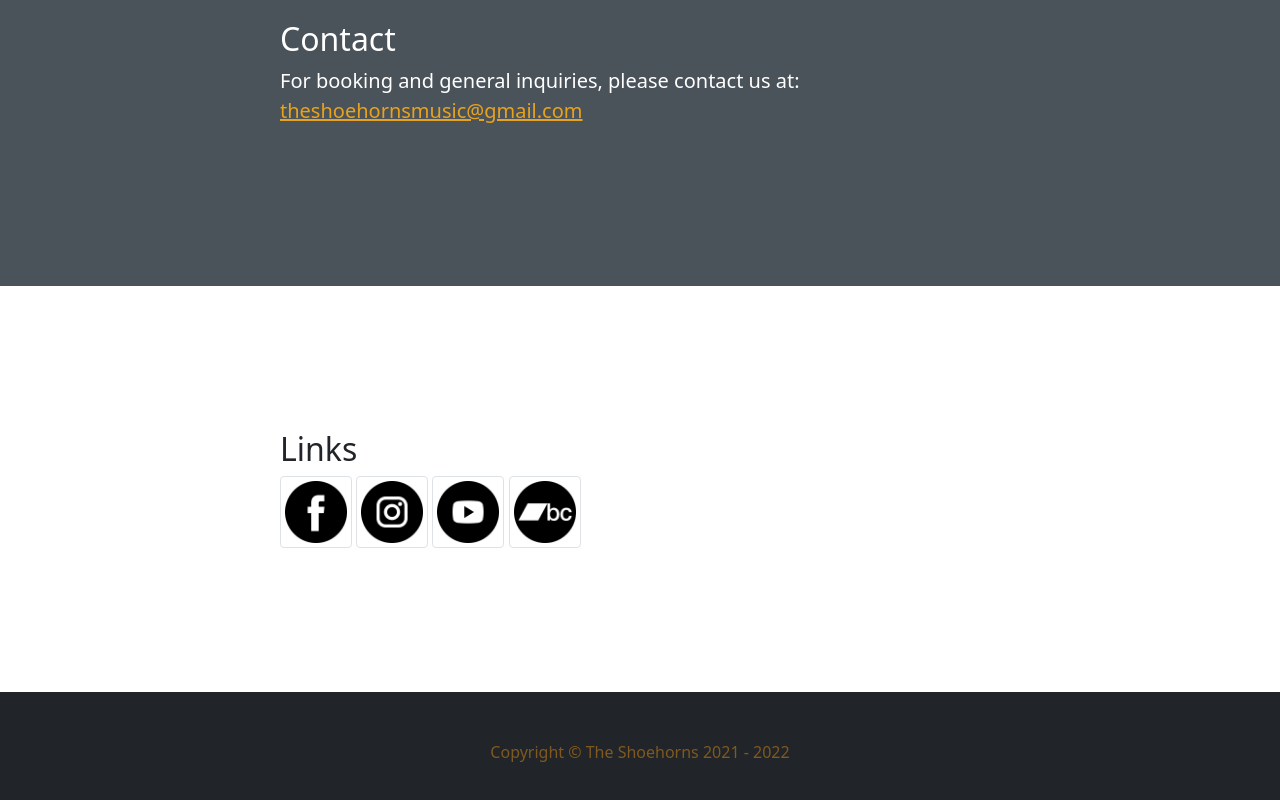
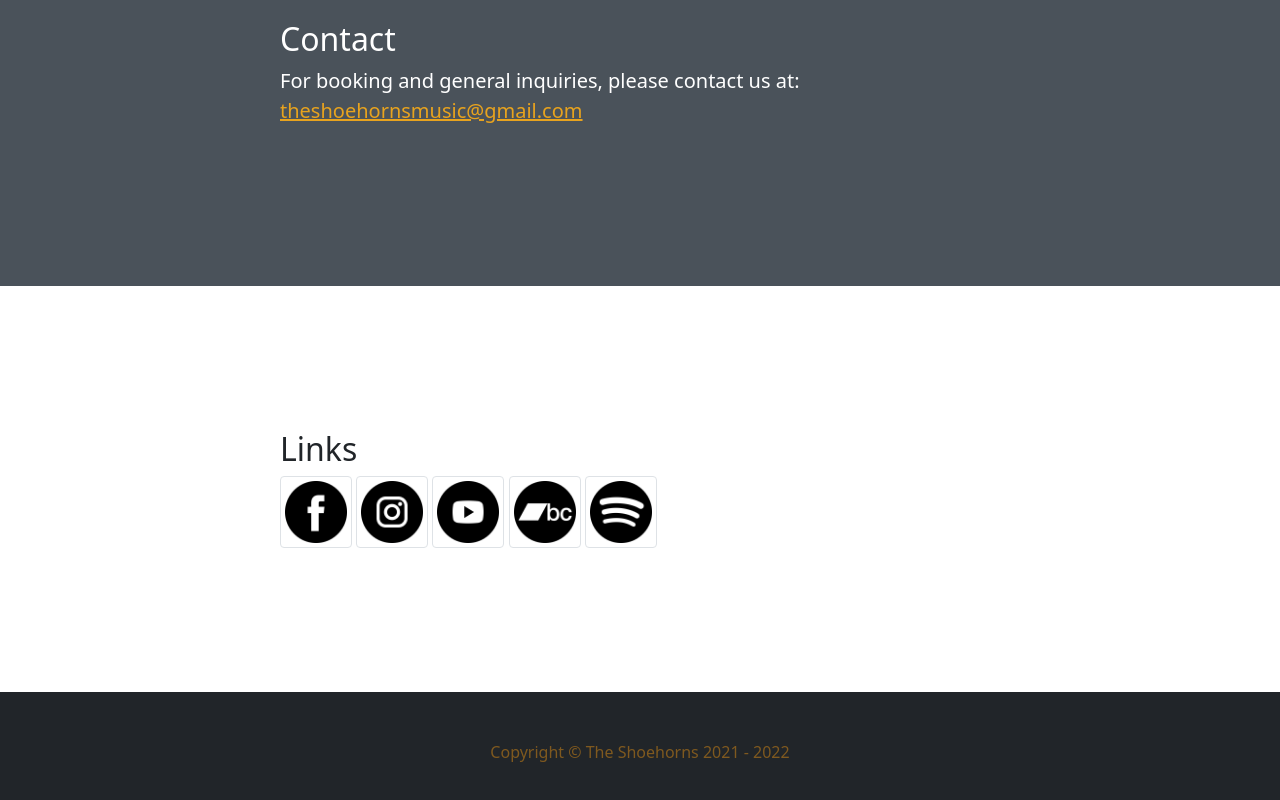
Before and after one commit to coryBove/theshoehornsmusic, a plain HTML site: page index.html in a window 1280 px wide. Shown: the part 5301-6101 px from the top of the page. Drawn offline with nearby package versions, Linux system fonts and the light colour scheme.

Commit message:
Add spotify logo and link.

```diff
--- a/index.html
+++ b/index.html
@@ -211,6 +211,8 @@
                             style="width: 10%;" src="assets/youtube.png"></a>
                     <a href="https://theshoehorns1.bandcamp.com/"><img class="img-thumbnail" style="width: 10%;"
                             src="assets/bandcamp.png"></a>
+                    <a href="https://open.spotify.com/artist/6cywfCbWQtETAh35094c1j"><img class="img-thumbnail" style="width: 10%;"
+                        src="assets/spotify.png"></a>
 
                 </div>
             </div>
```
Also changed, not shown: assets/spotify.png (added).
